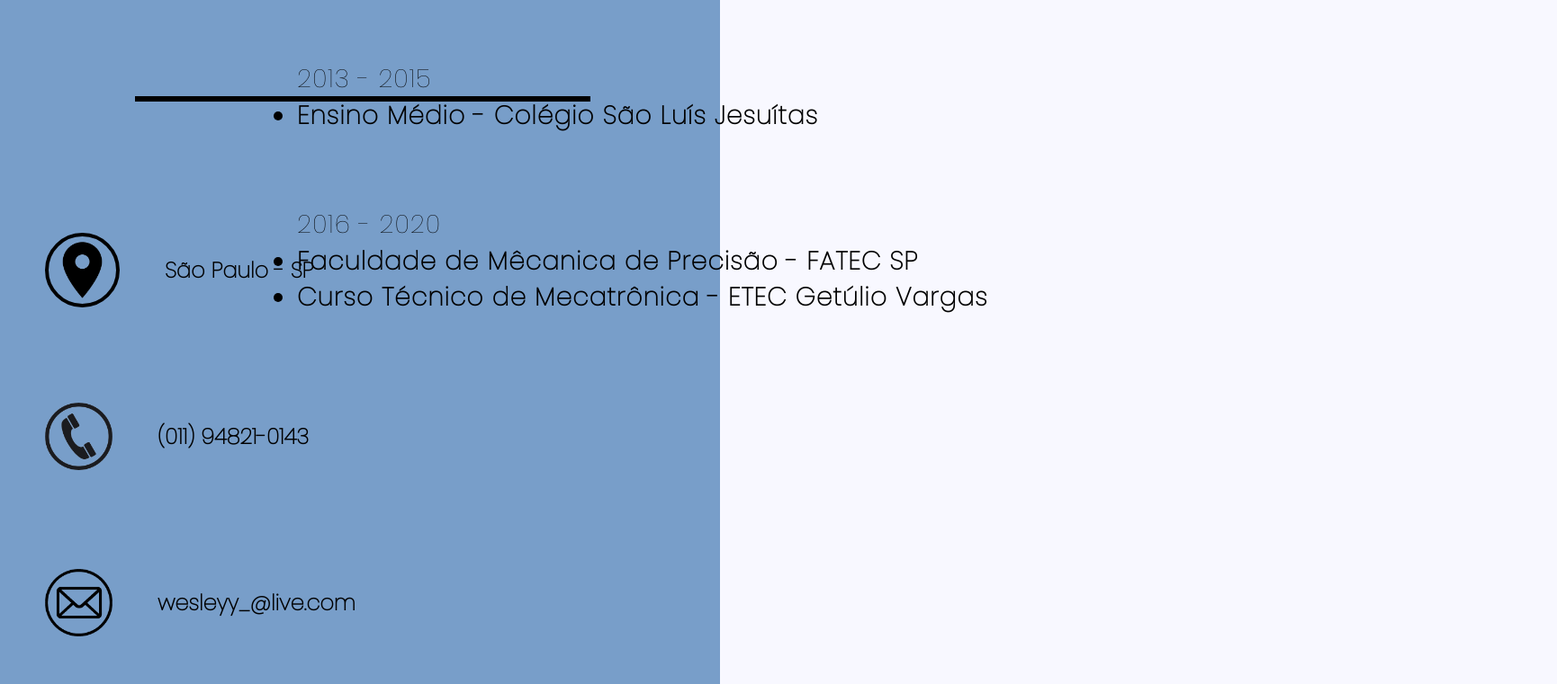
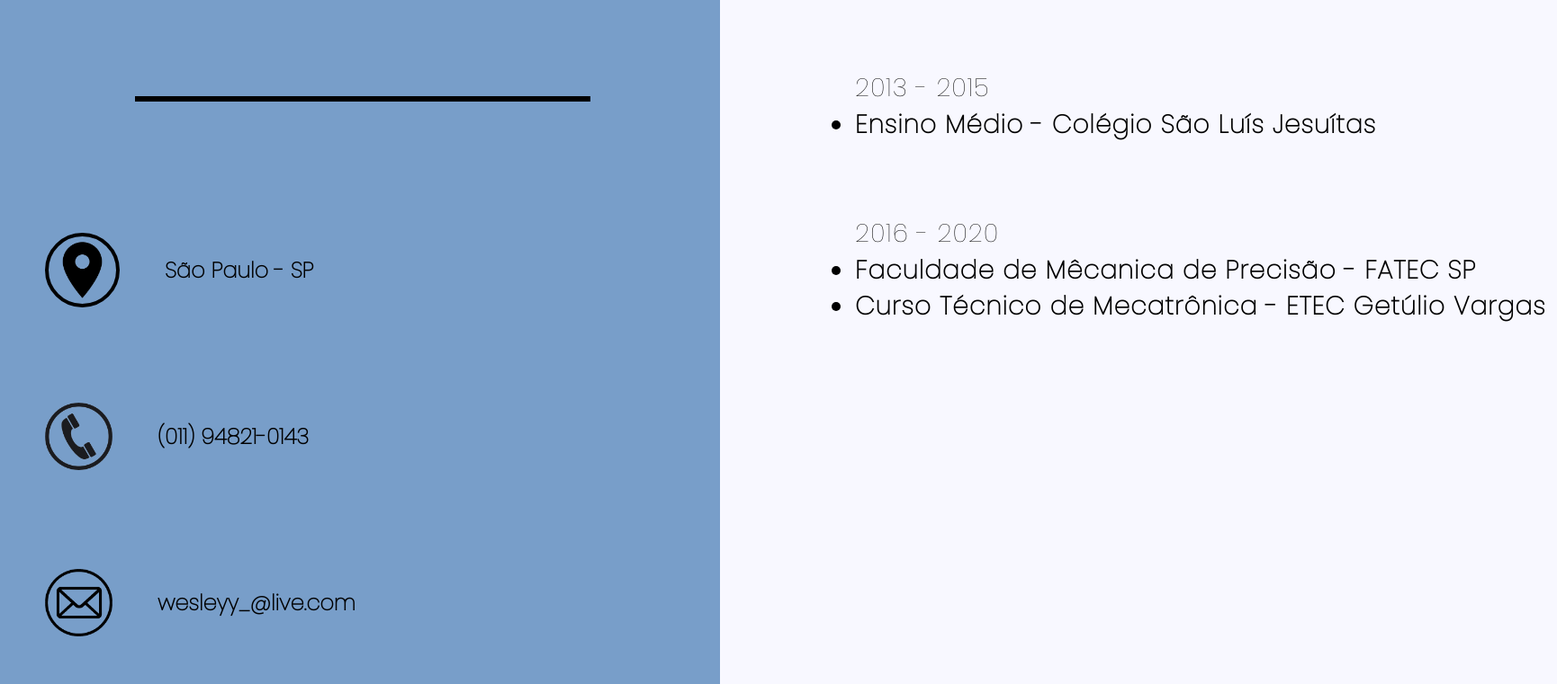
Before and after one commit to yjapa/yjapa.github.io, a plain HTML site: page index.html in a window 1280 px wide. Shown: the part 773-1534 px from the top of the page at 90% size, 1730 px wide, since content can reach past the window. Drawn offline with Linux system fonts and the light colour scheme.

```diff
--- a/index.html
+++ b/index.html
@@ -51,7 +51,7 @@
         </div>
         </div>
 
-        <div class="texto-direita corfundo">
+        <div class="texto-direita ">
           <div class="topico1">
             <h1 id="sobremim" class="estilo-titulos">Sobre mim</h1>
 
--- a/style.css
+++ b/style.css
@@ -43,11 +43,11 @@ ul.indice {
 }
 
 .texto-direita {
+  width: 780px;
+  text-align: justify;
+  margin-left: 950px;
   position: absolute;
-  width: 780px;
-  right: 170px;
-  top: 170px;
-  text-align: justify;
+  top: 180px;
 }
 
 h1.estilo-titulos {
@@ -56,7 +56,6 @@ h1.estilo-titulos {
   margin-bottom: 80px;
   text-transform: uppercase;
   letter-spacing: 4px;
-  display: block;
   }
 
 div.texto-direita {
```
